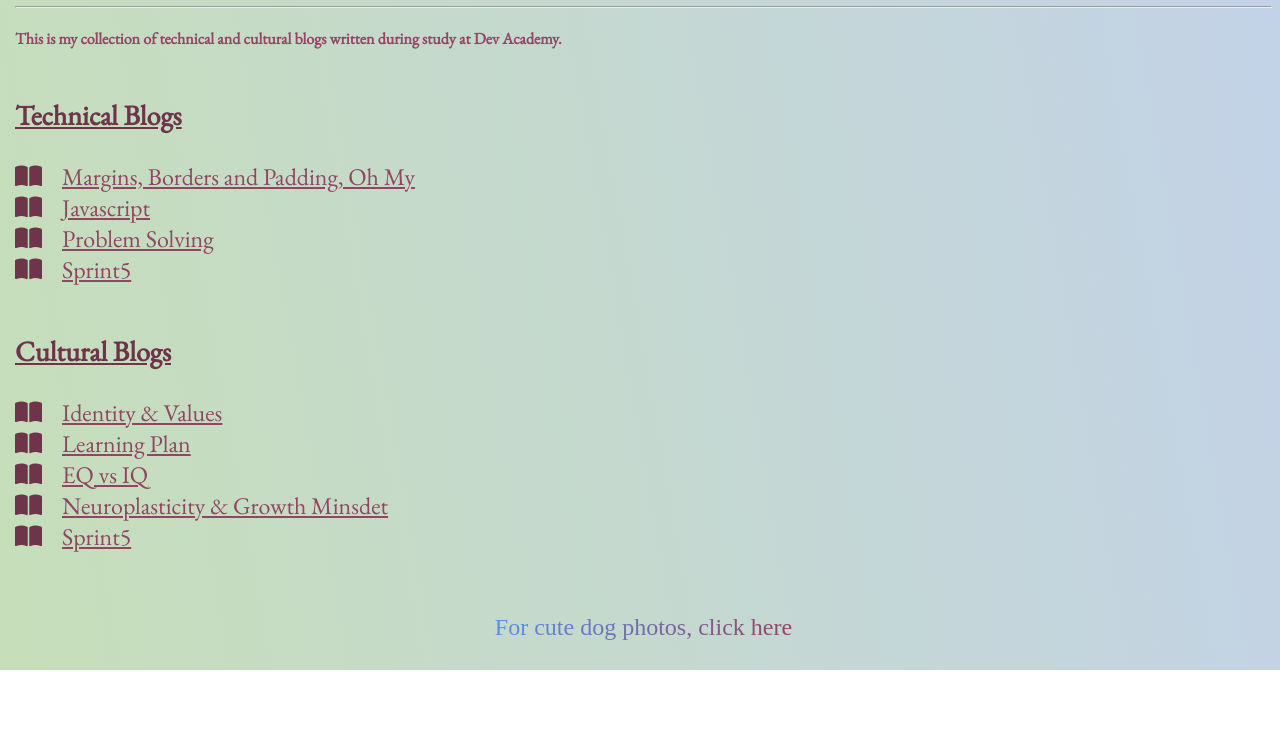
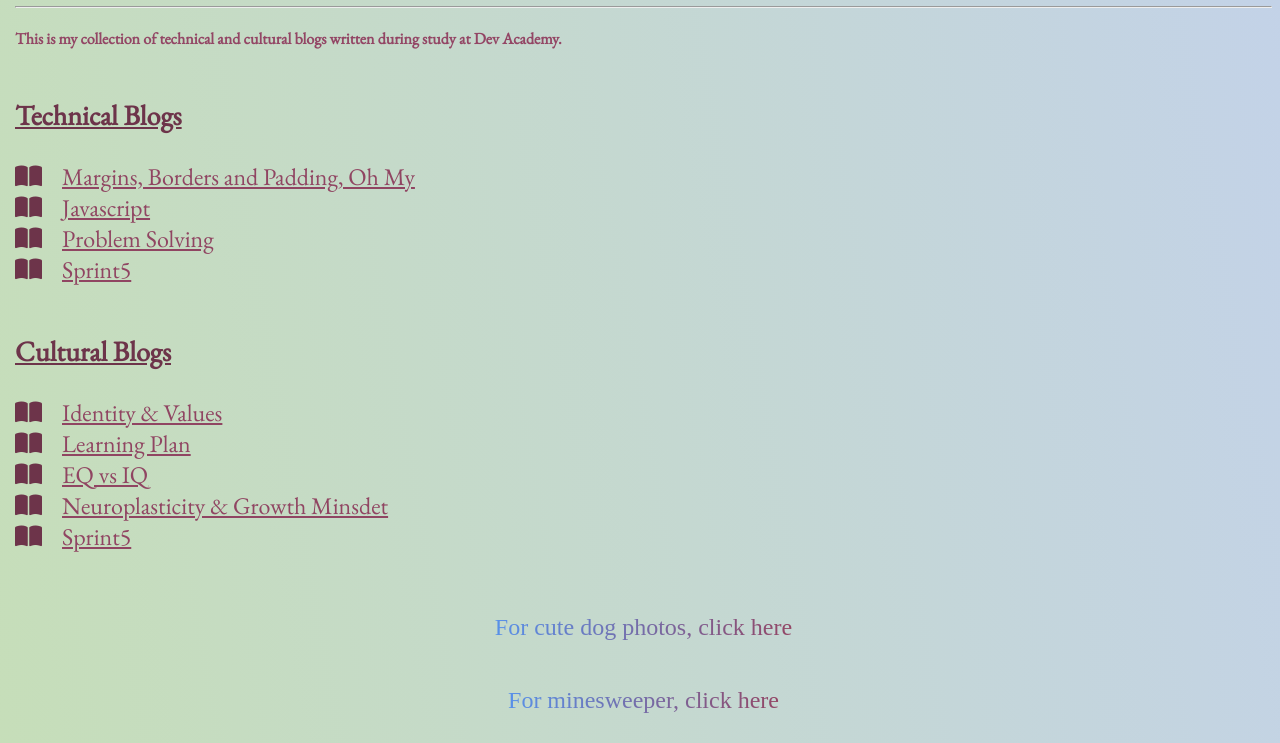
Before and after one commit to sarah-knowles/sarah-knowles.github.io, a plain HTML site: page index.html in a window 1280 px wide. Shown: the part 235-978 px from the top of the page. Before the commit the page ends 905 px from the top, so only its background shows below. Drawn offline with nearby package versions, Linux system fonts and the light colour scheme; a web font is replaced by a local one.

Commit message:
Add minesweeper to index page

```diff
--- a/index.html
+++ b/index.html
@@ -39,6 +39,8 @@
   <br>
   <footer id="footer"><a class="footerlink" href="https://www.instagram.com/frankie_the_goodest_boi">For cute dog photos, click here</a></footer>
   <br>
+  <footer id="footer"><a class="footerlink" href="..\sarah-knowles.github.io\minesweeper\index.html">For minesweeper, click here</a></footer>
+  <br>
 </body>
 
 </html>
```
